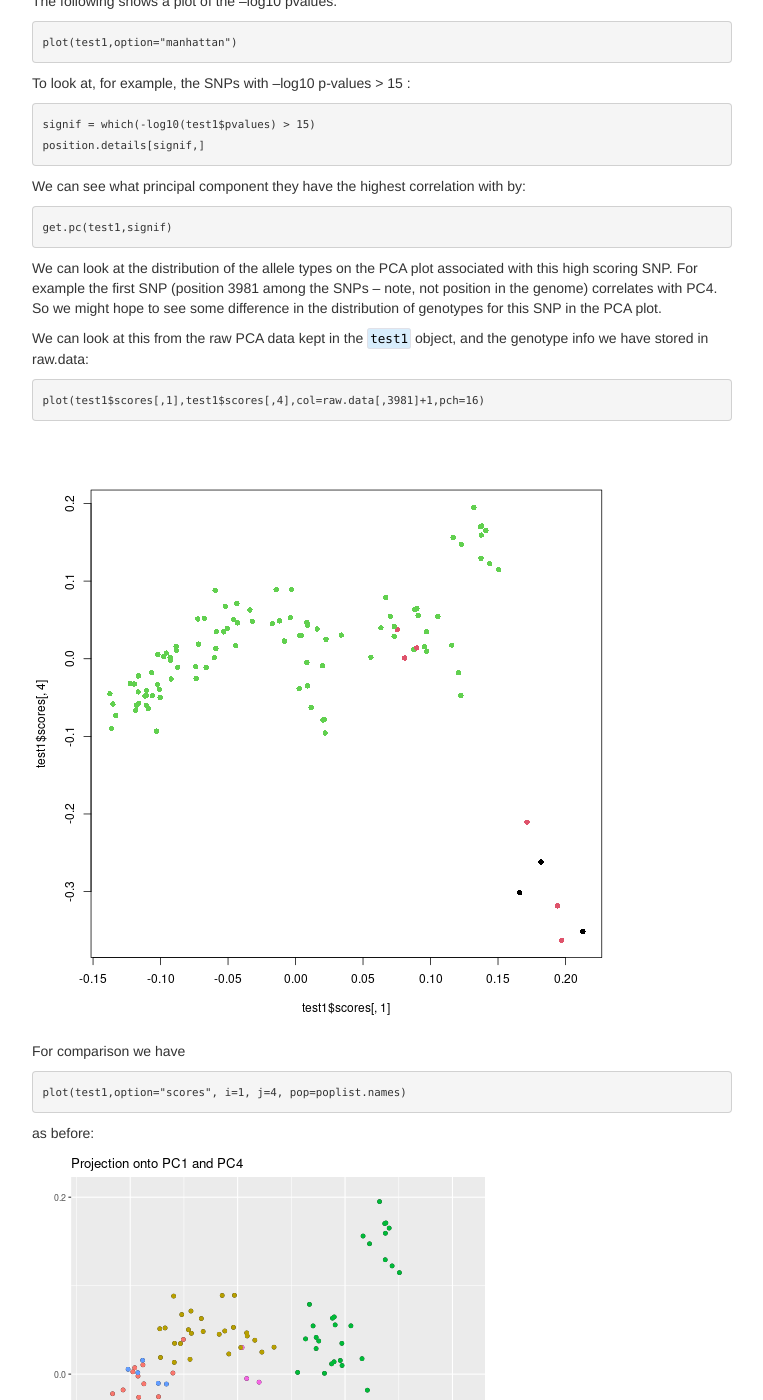
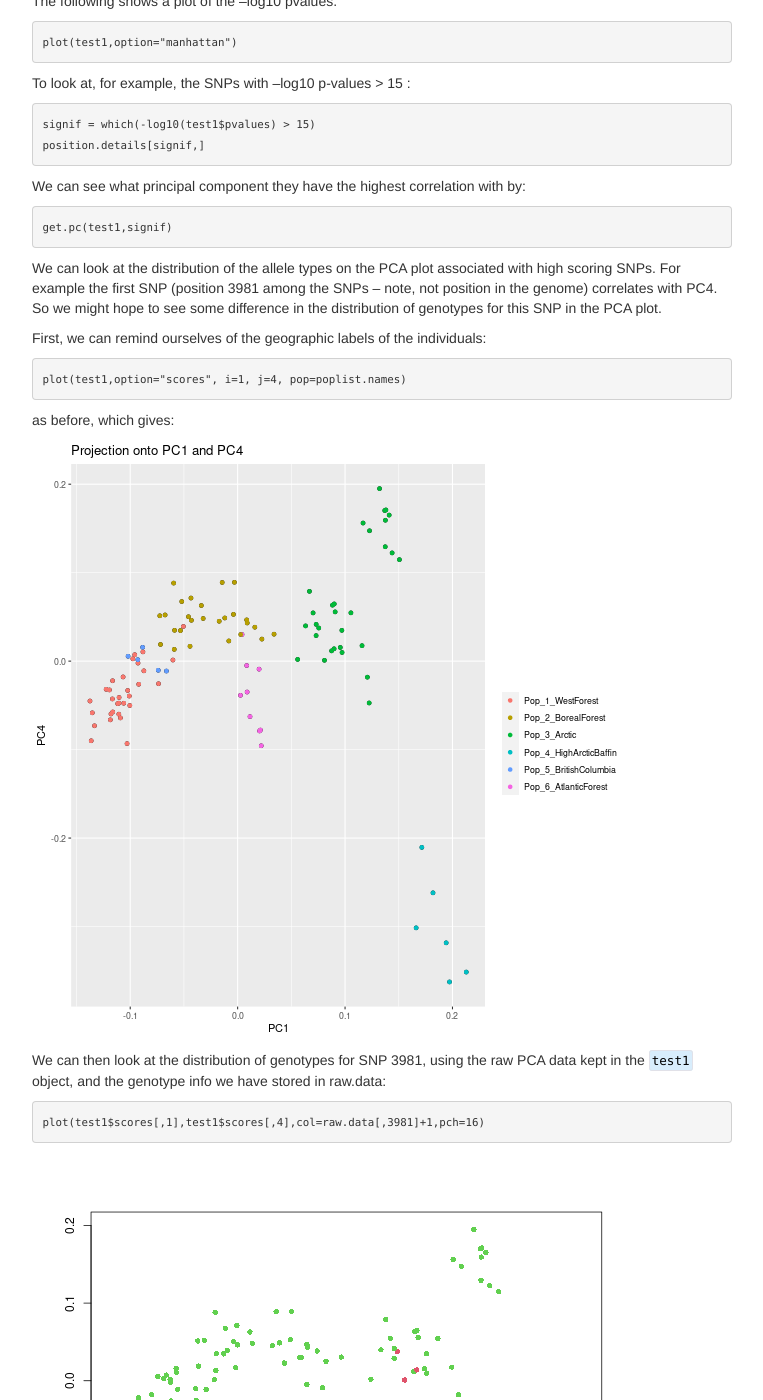
Before and after one commit to ritarasteiro/FieldCourse, a Jekyll site: the page built from pages/PCAdapt_practical.md, in a window 1280 px wide and 1400 px high, scrolled down 3300 px. Shown: the whole window, without its empty margins (258-1021 px from the left). Built offline with Jekyll 4.4.1, drawn with Linux system fonts in a browser that asks for light colours.

Commit message:
Update PCAdapt_practical.md

````diff
--- a/pages/PCAdapt_practical.md
+++ b/pages/PCAdapt_practical.md
@@ -187,23 +187,23 @@ We can see what principal component they have the highest correlation with by:
 get.pc(test1,signif)
 ```
 
-We can look at the distribution of the allele types on the PCA plot associated with this high scoring SNP.
+We can look at the distribution of the allele types on the PCA plot associated with high scoring SNPs.
 For example the first SNP (position 3981 among the SNPs – note, not position in the genome) correlates with PC4. So we might hope to see some difference in the distribution of genotypes for this SNP in the PCA plot.
 
-We can look at this from the raw PCA data kept in the ``test1`` object, and the genotype info we have stored in raw.data:
+First, we can remind ourselves of the geographic labels of the individuals:
+```R
+plot(test1,option="scores", i=1, j=4, pop=poplist.names)
+```
+as before, which gives:
+
+<img src="..\data\project1.png">
+
+We can then look at the distribution of genotypes for SNP 3981, using the raw PCA data kept in the ``test1`` object, and the genotype info we have stored in raw.data:
 ```R
 plot(test1$scores[,1],test1$scores[,4],col=raw.data[,3981]+1,pch=16)
 ```
 
 <img src="..\data\project_selec.png">
-
-For comparison we have
-```R
-plot(test1,option="scores", i=1, j=4, pop=poplist.names)
-```
-as before:
-
-<img src="..\data\project1.png">
 
 You can see that this SNP seems to be strongly differentiated between the High Arctic population and the others. In this coding,  black signifies the 00 homozygote, red signifies the 01 heterozygote, and green signifies the 11 homozygote. The distribution of genotypes within the areas seems broadly consistent with Hardy-Weinberg equilibrium.
 
````
